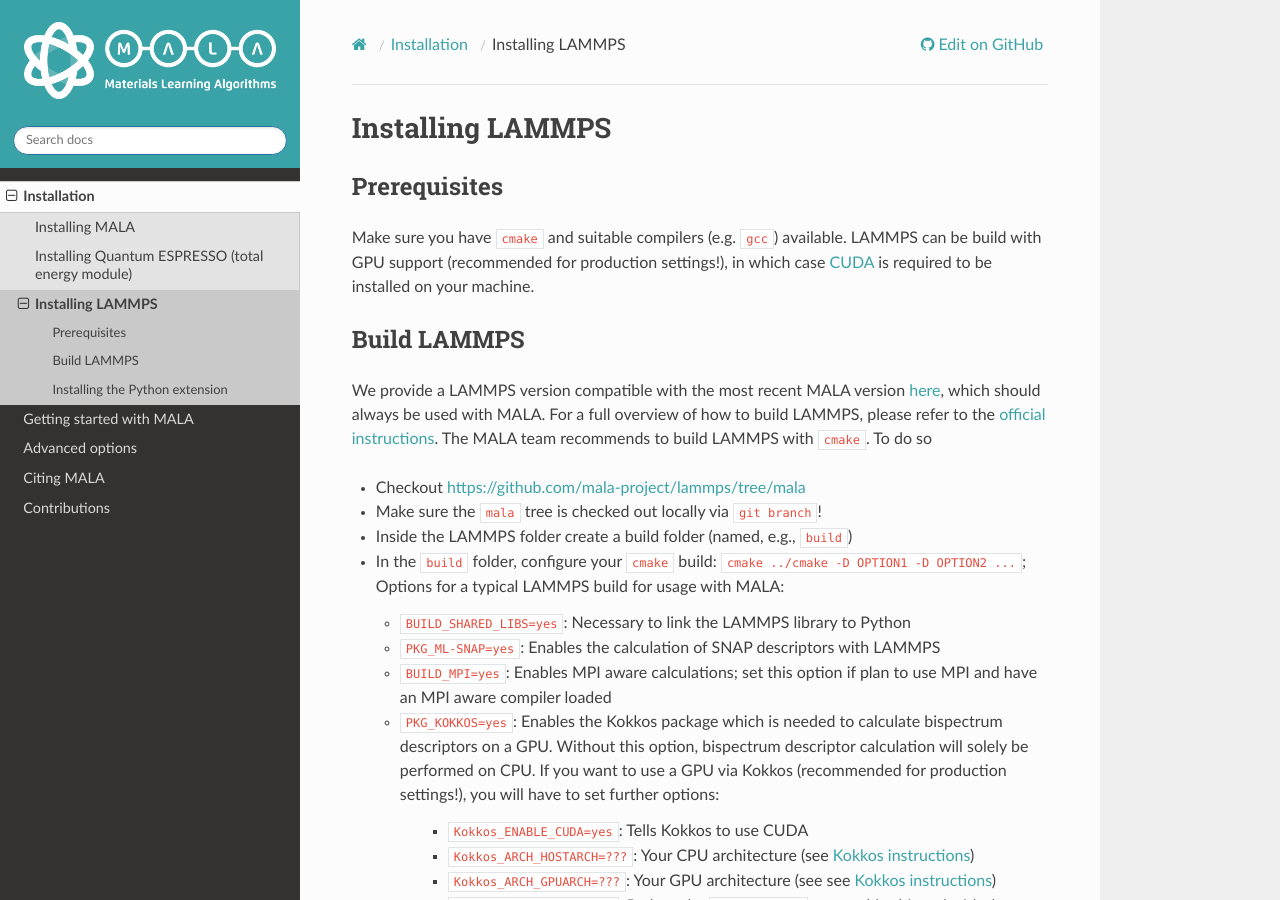
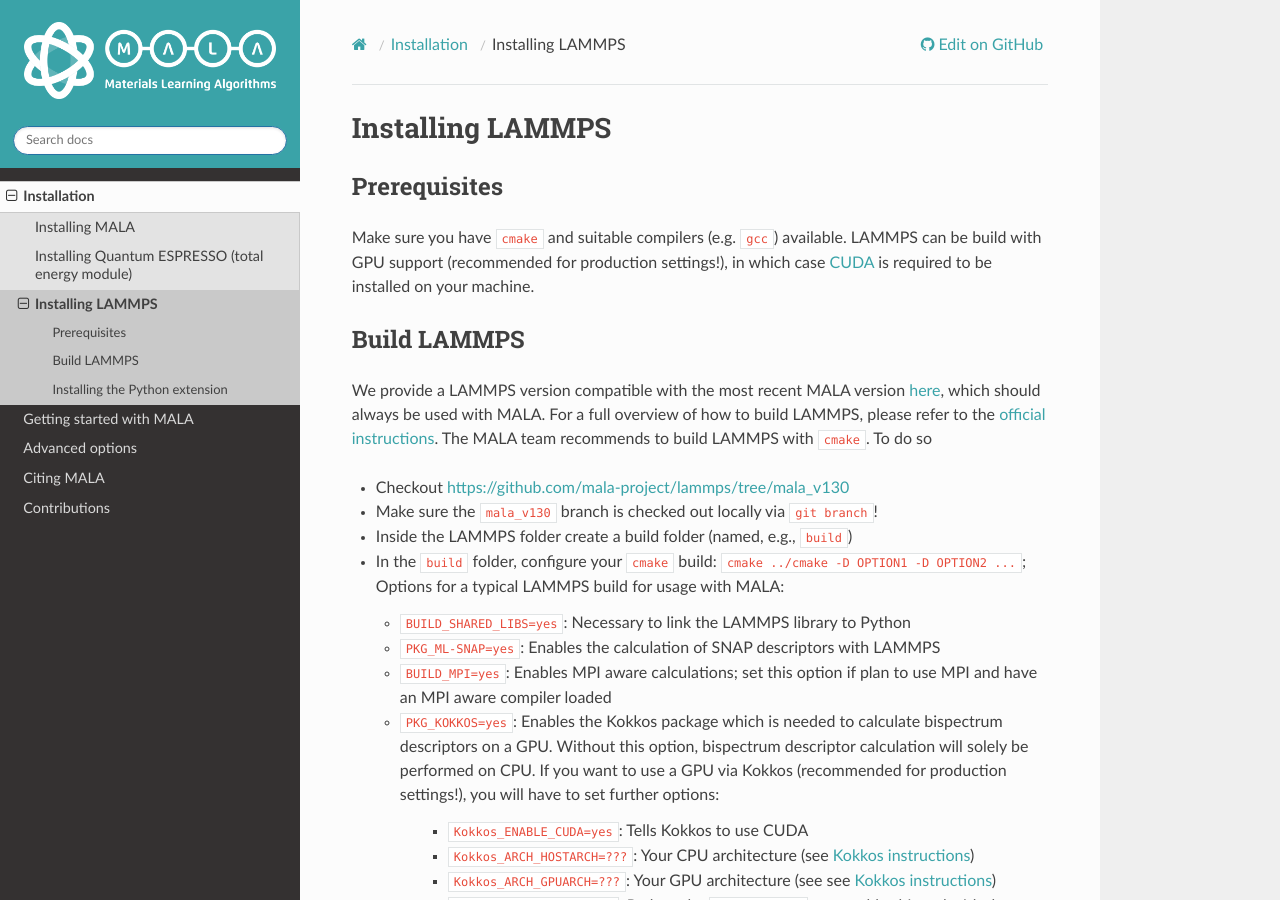
Before and after one commit to mala-project/mala, a Sphinx documentation site: the page built from docs/source/install/installing_lammps.rst, in a window 1280 px wide and 900 px high. Built offline with Sphinx 7.4.7 and the Read the Docs theme 3.1.0, drawn with Linux system fonts in a browser that asks for light colours; pages that are not in the unit, such as notebooks, are missing from menus; the version number could not be read and is left out.

Commit message:
Hotfixing LAMMPS

```diff
--- a/docs/source/install/installing_lammps.rst
+++ b/docs/source/install/installing_lammps.rst
@@ -20,8 +20,8 @@
 the `official instructions <https://docs.lammps.org/Build.html>`_.
 The MALA team recommends to build LAMMPS with ``cmake``. To do so
 
-* Checkout https://github.com/mala-project/lammps/tree/mala
-* Make sure the ``mala`` tree is checked out locally via ``git branch``!
+* Checkout https://github.com/mala-project/lammps/tree/mala_v130
+* Make sure the ``mala_v130`` branch is checked out locally via ``git branch``!
 * Inside the LAMMPS folder create a build folder (named, e.g., ``build``)
 * In the ``build`` folder, configure your ``cmake`` build:
   ``cmake ../cmake -D OPTION1 -D OPTION2 ...``; Options for a typical LAMMPS
```
